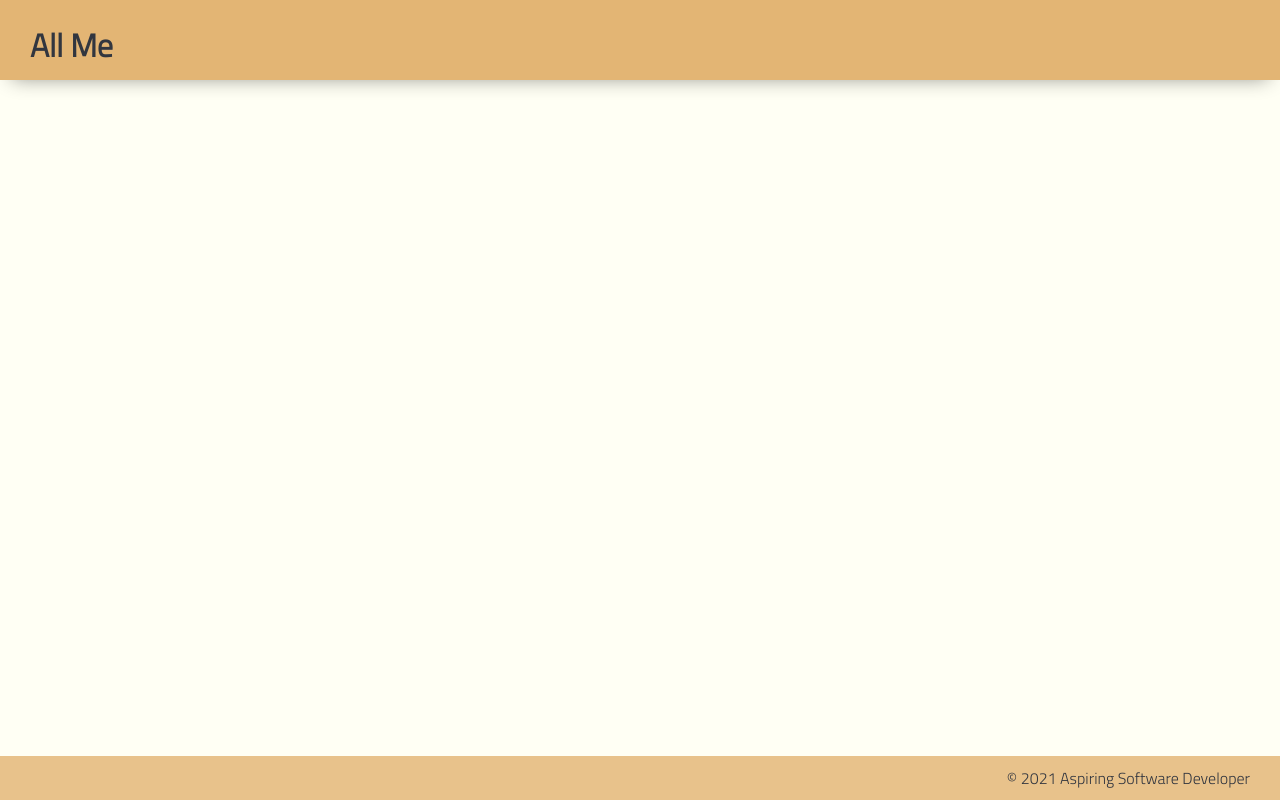
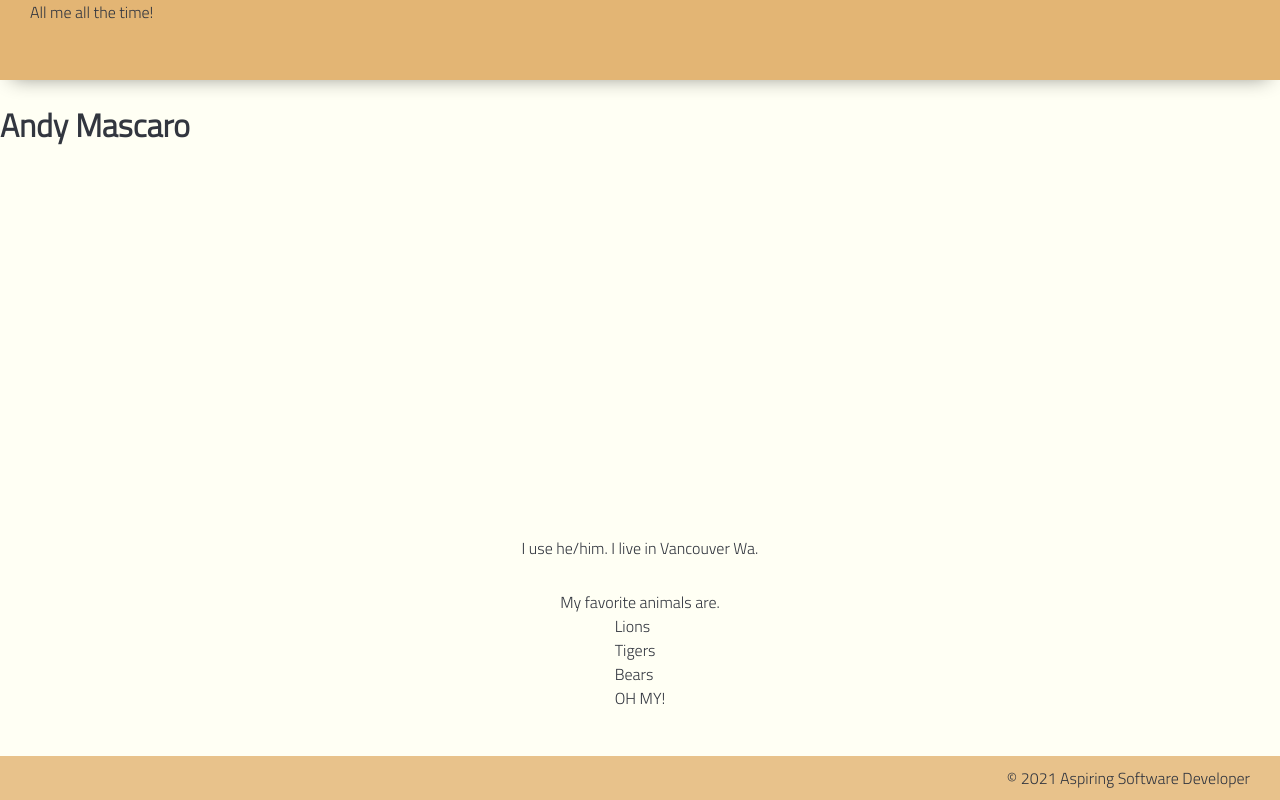
Before and after one commit to Andy-Mascaro/About-Me, a plain HTML site: page index.html in a window 1280 px wide. Drawn offline with Linux system fonts and the light colour scheme.

Commit message:
added text

```diff
--- a/index.html
+++ b/index.html
@@ -17,10 +17,26 @@
 
     <body>
         <header>
-            <h1>All Me</h1>
+            All me all the time!
         </header>
 
-        <main></main>
+        <h1>Andy Mascaro</h1>
+
+        <main>
+<p> I use he/him. I live in Vancouver Wa.</p>
+            My favorite animals are.
+
+<ul>
+    <li>Lions</li>
+    <li>Tigers</li>
+    <li>Bears</li>
+       OH MY!
+</ul>
+
+
+</p>
+
+        </main>
 
         <footer>&copy; 2021 Aspiring Software Developer</footer>
 
```
